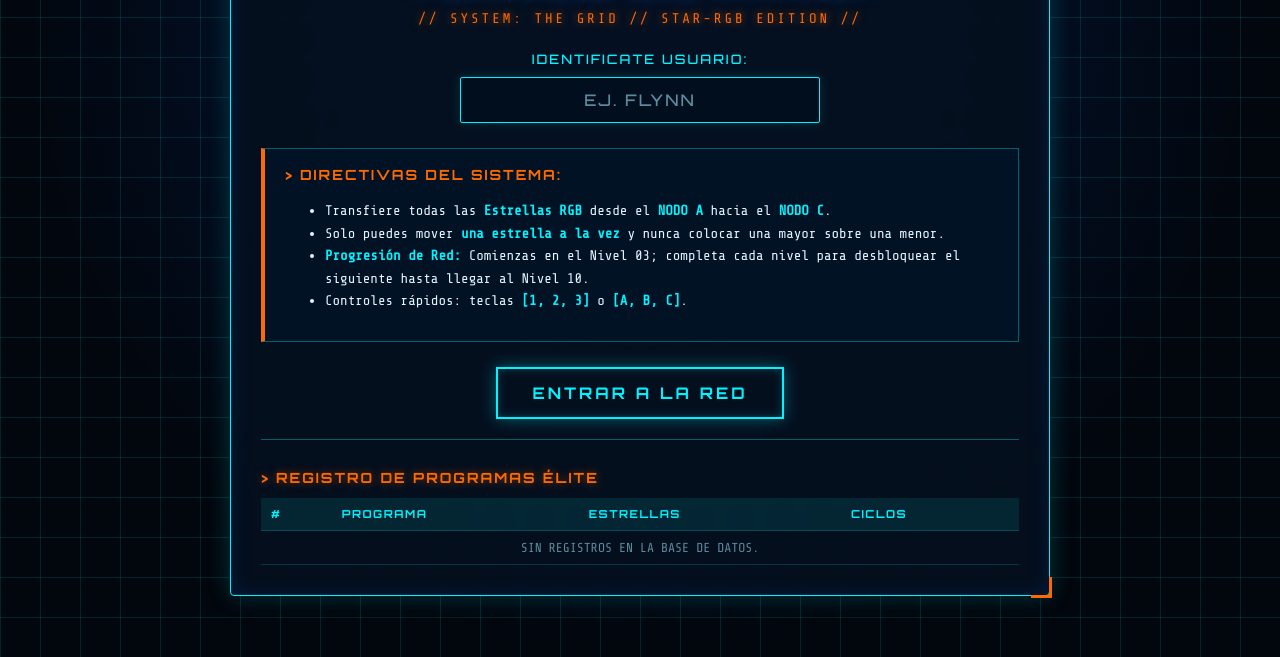
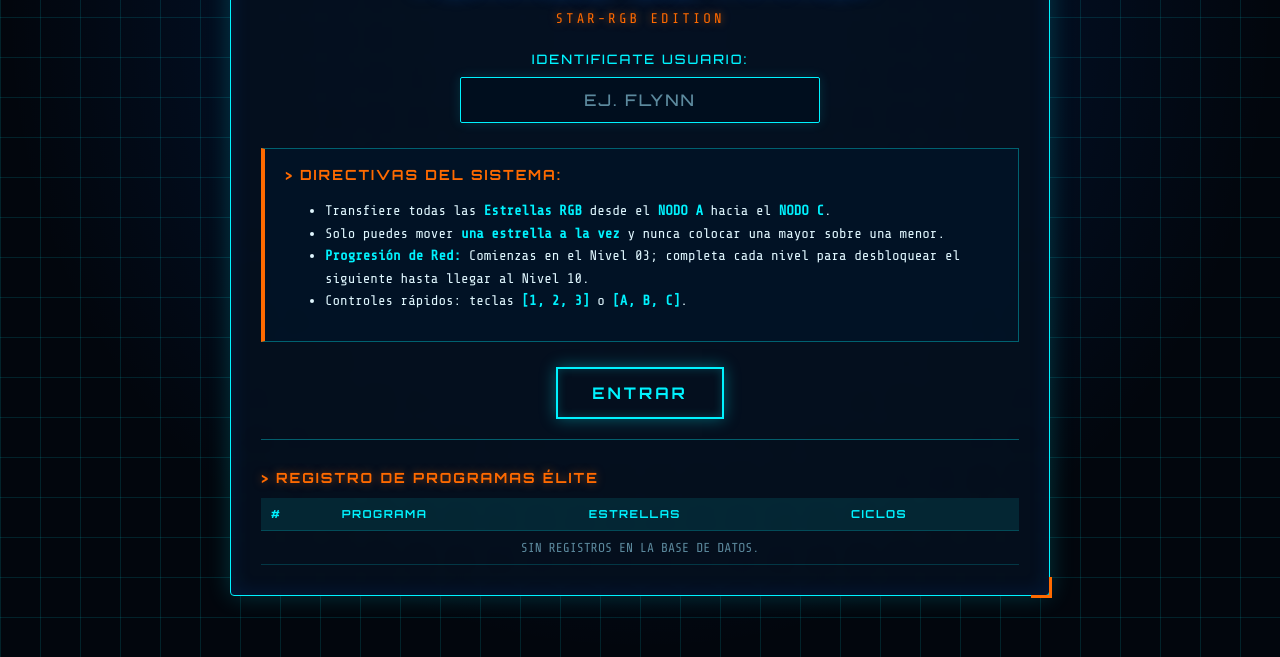
Before and after one commit to RealBlueJules/Blue-Hanoi, a plain HTML site: page index.html in a window 1280 px wide. Shown: the part 143-800 px from the top of the page. Drawn offline with nearby package versions, Linux system fonts and the light colour scheme.

Commit message:
Update subtitle and button text in index.html

```diff
--- a/index.html
+++ b/index.html
@@ -536,7 +536,7 @@
         <!-- ================= PANTALLA DE INICIO ================= -->
         <div id="pantalla-inicio">
             <h1>TORRES DE HANÓI</h1>
-            <p class="subtitle">// SYSTEM: THE GRID // STAR-RGB EDITION //</p>
+            <p class="subtitle">STAR-RGB EDITION </p>
 
             <div class="input-group">
                 <label for="input-nombre">IDENTIFICATE USUARIO:</label>
@@ -553,7 +553,7 @@
                 </ul>
             </div>
 
-            <button class="btn-modern" type="button" id="btn-iniciar">ENTRAR A LA RED</button>
+            <button class="btn-modern" type="button" id="btn-iniciar">ENTRAR</button>
 
             <div class="ranking-container">
                 <h3>&gt; REGISTRO DE PROGRAMAS ÉLITE</h3>
```
